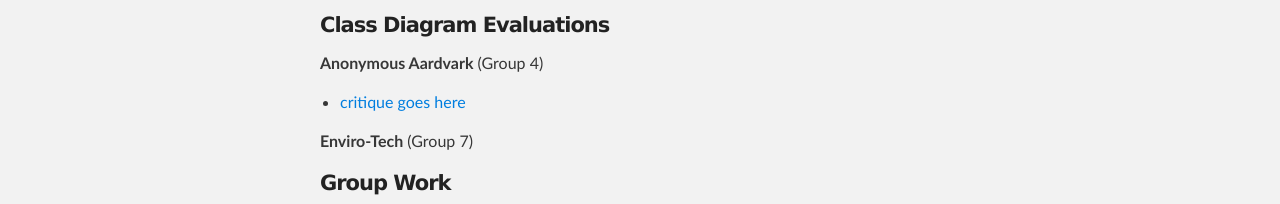
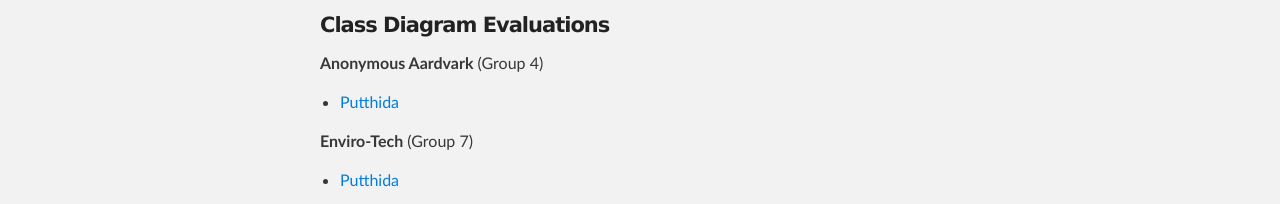
Before and after one commit to HuSCII/HuSCII, a plain HTML site: page index.html in a window 1280 px wide. Shown: the part 1149-1353 px from the top of the page. Drawn offline with Linux system fonts and the light colour scheme.

Commit message:
Update index.html

```diff
--- a/index.html
+++ b/index.html
@@ -56,10 +56,12 @@
 <h4>Class Diagram Evaluations</h4>
 <p><strong>Anonymous Aardvark</strong> (Group 4)</p>
 <ul>
-  <li><a href="#">critique goes here</a></li>
+  <li><a href="https://drive.google.com/open?id=0B1RqqEnU5ZoLa1pIT3lvQk85VVhhQWp5RFJPM3h6NE5TUElN&authuser=0">Putthida</a></li>
 </ul>
 <p><strong>Enviro-Tech</strong> (Group 7)</p>
-<ul></ul>
+<ul>
+  <li><a href="https://drive.google.com/open?id=0B1RqqEnU5ZoLZklNdElNazh6eVdDUkktdVI2SjdWc0dFQW93&authuser=0">Putthida</a></li>
+</ul>
 
 <h4>Group Work</h4>
 <a href="https://raw.githubusercontent.com/HuSCII/HuSCII/master/HuSCII_groupwork.jpg"><img src="https://github.com/HuSCII/HuSCII/blob/master/HuSCII_groupwork.jpg?raw=true" alt="Storyboard Group pic (minus Duy)" style="width:304px"></a><br>
```
